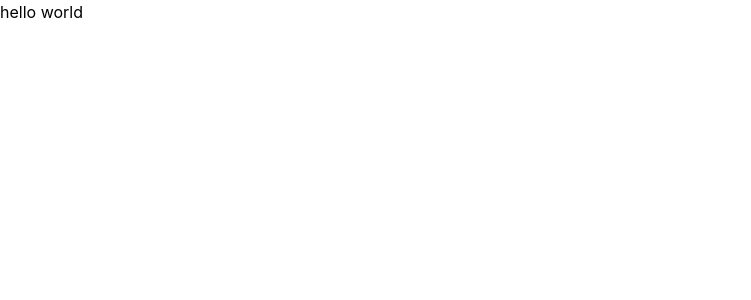
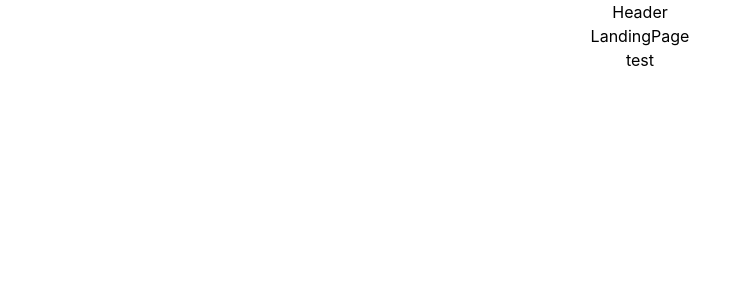
Before and after one commit to lim-jiahao/turn-down-for-huat-frontend, a React (Create React App) app: page / in a window 1280 px wide. Shown: the top 300 px of the page, without its empty margins (0-751 px from the left). Built offline with nearby package versions, Linux system fonts and the light colour scheme.

Commit message:
created components folder; initialized landing page

```diff
--- a/src/App.jsx
+++ b/src/App.jsx
@@ -1,8 +1,13 @@
 import React from 'react';
 
+import Header from './components/Header.jsx';
+import LandingPage from './components/LandingPage.jsx';
+
 const App = () => (
-  <div className="App">
-    <p>hello world</p>
+
+  <div className="App flex flex-col items-center">
+    <Header />
+    <LandingPage />
   </div>
 );
 
--- /dev/null
+++ b/src/components/Header.jsx
@@ -0,0 +1,9 @@
+import React from 'react';
+
+const Header = () => {
+  return (
+    <div className="header">Header</div>
+  );
+};
+
+export default Header;
--- /dev/null
+++ b/src/components/LandingPage.jsx
@@ -0,0 +1,14 @@
+import React, { useState } from 'react';
+
+const LandingPage = () => {
+  const [name, setName] = useState('test');
+
+  return (
+    <>
+      <div>LandingPage</div>
+      {name}
+    </>
+  );
+};
+
+export default LandingPage;
```
